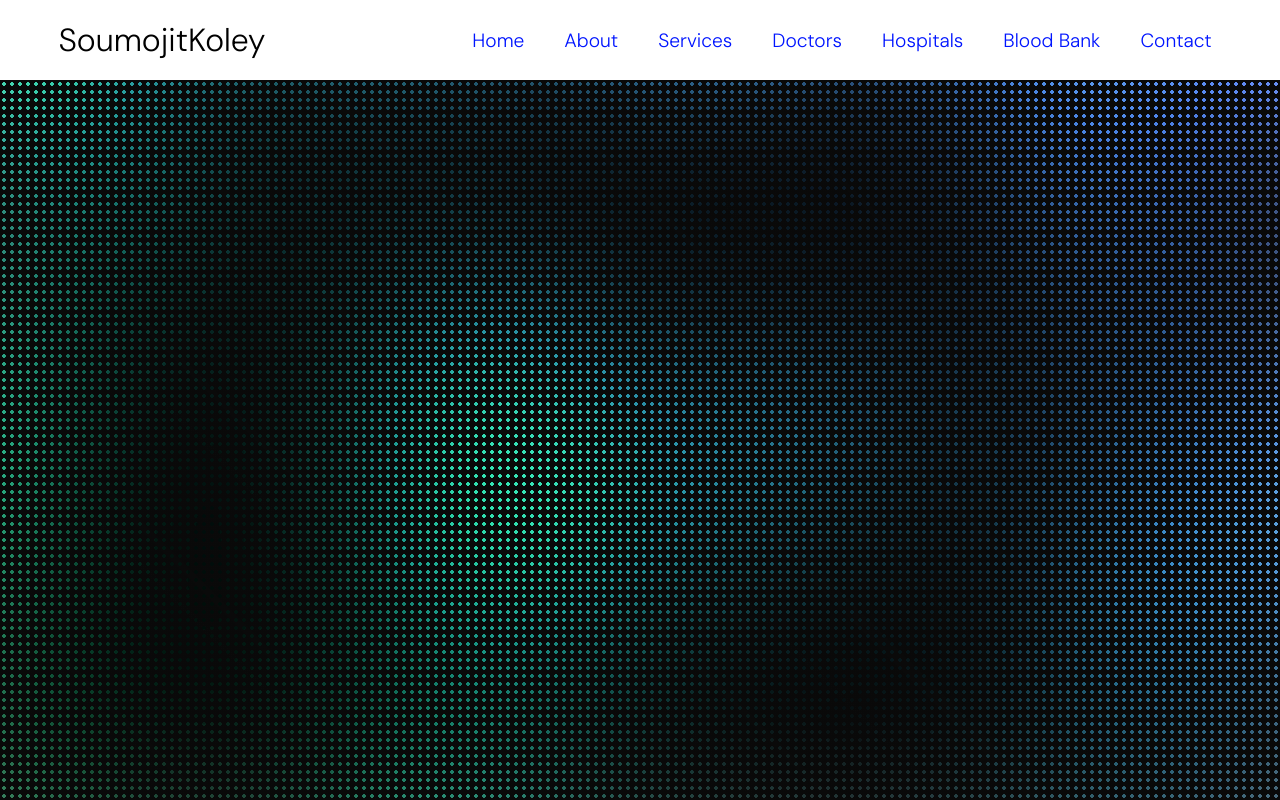
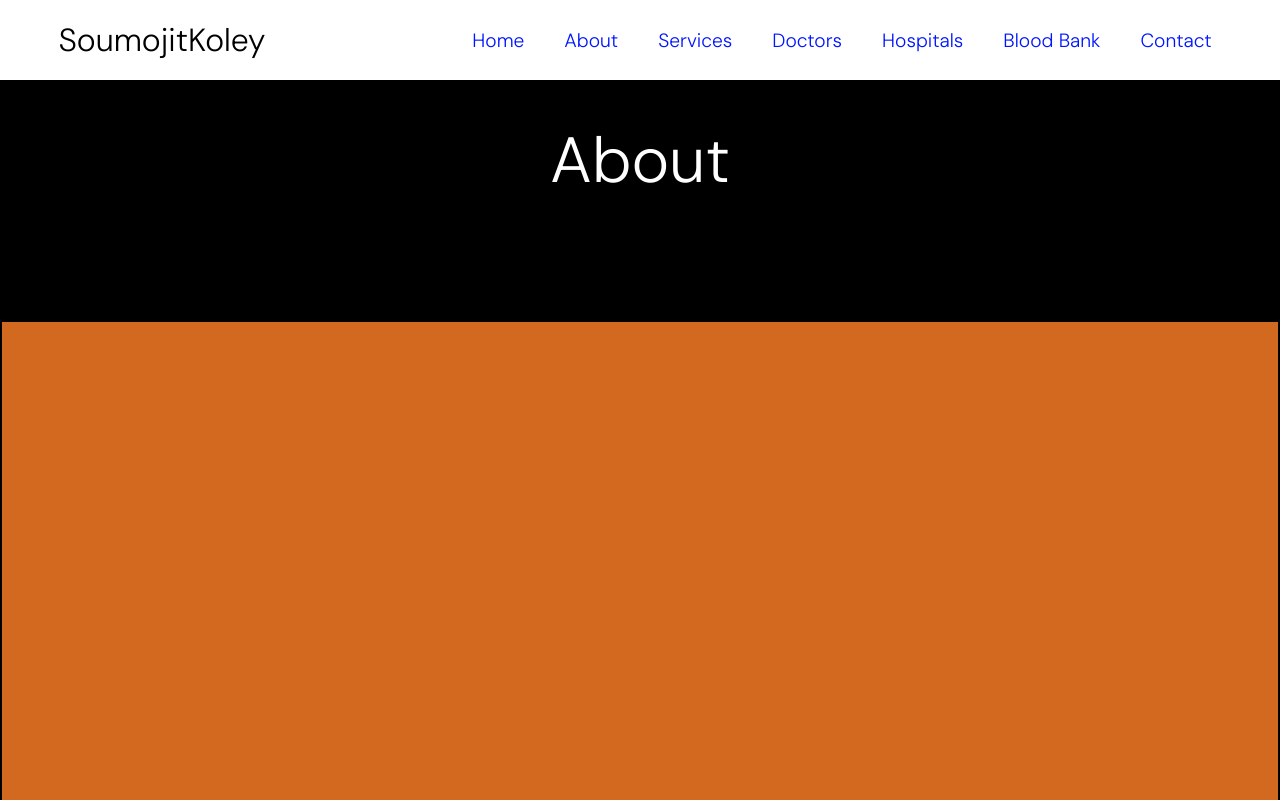
Before and after one commit to soumojitkoley/portfolio, a React (Vite) app: page / in a window 1280 px wide. Shown: the top 800 px of the page. Built offline with nearby package versions, Linux system fonts and the light colour scheme.

Commit message:
fixed locomotive css glitch for smooth scrolling and added About component which will have the about part and added css as well

```diff
--- a/package.json
+++ b/package.json
@@ -15,7 +15,6 @@
     "react": "^18.3.1",
     "react-awesome-reveal": "^4.3.1",
     "react-dom": "^18.3.1",
-    "react-locomotive-scroll": "^0.2.2",
     "react-responsive": "^10.0.1",
     "react-router-dom": "^6.30.1"
   },
--- a/src/App.css
+++ b/src/App.css
@@ -1,105 +1,24 @@
-/* From Uiverse.io by SelfMadeSystem */
-/*
-More comprehensive version at shenanigans.shoghisimon.ca/collection/css-blur-blob-bg/
- */
-
- .content {
+ .app-container {
+  width: 100%;
+  height: 100%;
+  color: #fff;
+  background-color: #000;
   position: relative;
-  width: 100vw;
-  height: 100vh;
   overflow: hidden;
-  color: #fff;
  }
 
- .container::after {
-  content: "";
-  position: absolute;
-  inset: 0;
-  z-index: 1;
-  backdrop-filter: hue-rotate(90deg);
-  mask: linear-gradient(45deg, #0000, #000);
-  animation: rotaty 5s linear infinite;
-  transform-origin: center;
-}
+ /* .about-part {
+  width:100%;
+  height: 50rem;
+  background-color: rgb(30, 33, 210);
+  border: 1px solid black;
+  top:10rem;
+ } */
 
-.container {
-  /* position: absolute; */
-  background-image: radial-gradient(
-    circle at 50% 50%,
-    #0000 0,
-    #0000 2px,
-    hsl(0 0 4%) 2px
-  );
-  background-size: 8px 8px;
-  width: 100%;
-  height: 100%;
-}
 
-@keyframes thingy {
-  0% {
-    filter: var(--f) hue-rotate(0deg);
-  }
-  to {
-    filter: var(--f) hue-rotate(1turn);
-  }
-}
-
-.container::before {
-  content: "";
-  position: absolute;
-  inset: -8em;
-  z-index: -1;
-  --f: blur(7em) brightness(5);
-  --c: #09f;
-  animation:
-    blobs-1e28bd3d 150s linear infinite,
-    thingy 5s linear infinite;
-  background-color: #000;
-  background-image: radial-gradient(
-      ellipse 66px 50px at 50% 50%,
-      #0f0 0%,
-      transparent 100%
-    ),
-    radial-gradient(ellipse 77px 60px at 50% 50%, #0f0 0%, transparent 100%),
-    radial-gradient(ellipse 78px 100px at 50% 50%, #0f0 0%, transparent 100%),
-    radial-gradient(ellipse 73px 96px at 50% 50%, #0f0 0%, transparent 100%),
-    radial-gradient(ellipse 76px 77px at 50% 50%, #0f0 0%, transparent 100%),
-    radial-gradient(ellipse 66px 51px at 50% 50%, #0f0 0%, transparent 100%),
-    radial-gradient(ellipse 90px 57px at 50% 50%, #0f0 0%, transparent 100%),
-    radial-gradient(ellipse 89px 93px at 50% 50%, #0f0 0%, transparent 100%);
-  background-size:
-    726px 576px,
-    1242px 454px,
-    876px 1160px,
-    691px 873px,
-    914px 550px,
-    1159px 340px,
-    1017px 831px,
-    313px 977px;
-}
-
-@keyframes blobs-1e28bd3d {
-  0% {
-    background-position:
-      271px 478px,
-      62px 291px,
-      67px 861px,
-      553px 413px,
-      36px 392px,
-      1077px 226px,
-      400px 799px,
-      7px 264px;
-  }
-
-  to {
-    background-position:
-      -14975px -2978px,
-      31112px 11187px,
-      -20081px 8981px,
-      11609px -3952px,
-      -12760px 12492px,
-      -9354px 2946px,
-      9553px 21574px,
-      946px 9057px;
-  }
-}
+ .about-part1 {
+  width:100%;
+  height: 50rem;
+  background-color: chocolate;
+  border: 2px solid black;
+ }
--- a/src/App.jsx
+++ b/src/App.jsx
@@ -1,15 +1,44 @@
-import { useState } from 'react'
+import { useState, useEffect } from 'react'
 import Navbar from './components/Navbar'
+import About from './components/About'
+import LocomotiveScroll from 'locomotive-scroll';
 import './App.css'
 
 function App() {
+  useEffect(() => {
+    const scroll = new LocomotiveScroll({
+      el: document.querySelector('[data-scroll-container]'),
+      smooth: true
+    });
 
+    return () => {
+      if (scroll) scroll.destroy();
+    };
+  }, []);
   return (
-    <div className='content'>
-      <div className='container'>
+    <div className='app-container' data-scroll-container>
+      <div className="nav-part">
         <Navbar />
-        <h1>My name is Soumojit Koley</h1>
       </div>
+      <div className="about-part">
+        <About/>
+      </div>
+      <div className="about-part1">
+
+      </div>
+      <div className="about-part1">
+
+      </div>
+      <div className="about-part1">
+
+      </div>
+      <div className="about-part1">
+
+      </div>
+      <div className="about-part1">
+
+      </div>
+
     </div>
   )
 }
--- /dev/null
+++ b/src/components/About.css
@@ -0,0 +1,13 @@
+.about-container{
+  width: 100%;
+  top:10rem;
+  height: 20rem;
+  display: flex;
+  justify-content: center;
+  align-items: center;
+  /* position:fixed; */
+}
+
+.about-container h1{
+  font-size: 4rem;
+}
--- /dev/null
+++ b/src/components/About.jsx
@@ -0,0 +1,12 @@
+import React from 'react'
+import './About.css'
+
+const About = () => {
+  return (
+    <div className='about-container'>
+      <h1>About</h1>
+    </div>
+  )
+}
+
+export default About
--- a/src/index.css
+++ b/src/index.css
@@ -6,4 +6,5 @@
   font-optical-sizing: auto;
   font-weight: 300;
   font-style: normal;
+  overflow: hidden;
 }
```
Also changed, not shown: 1 other file (tests, documents, lock files or other folders).
